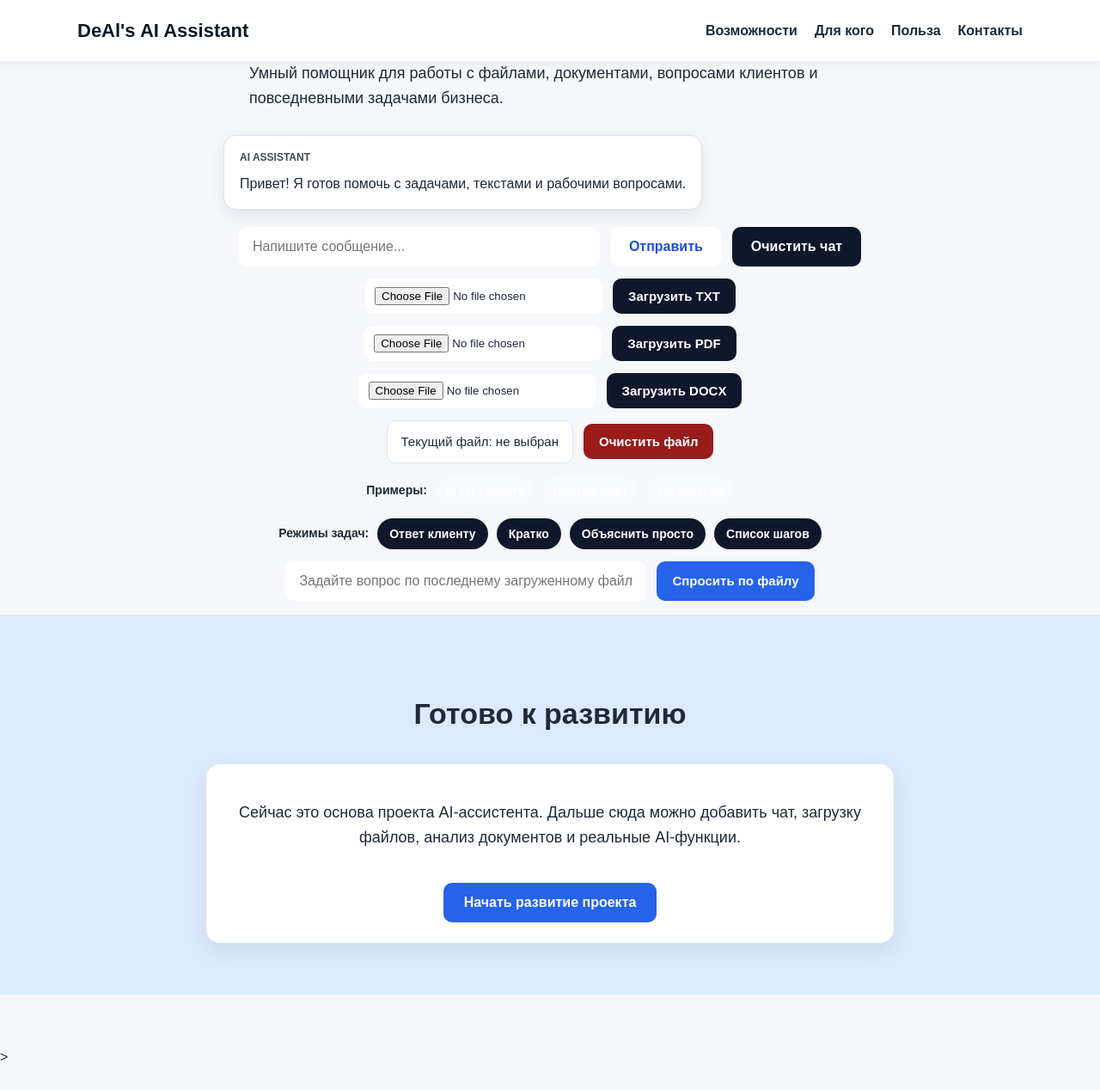
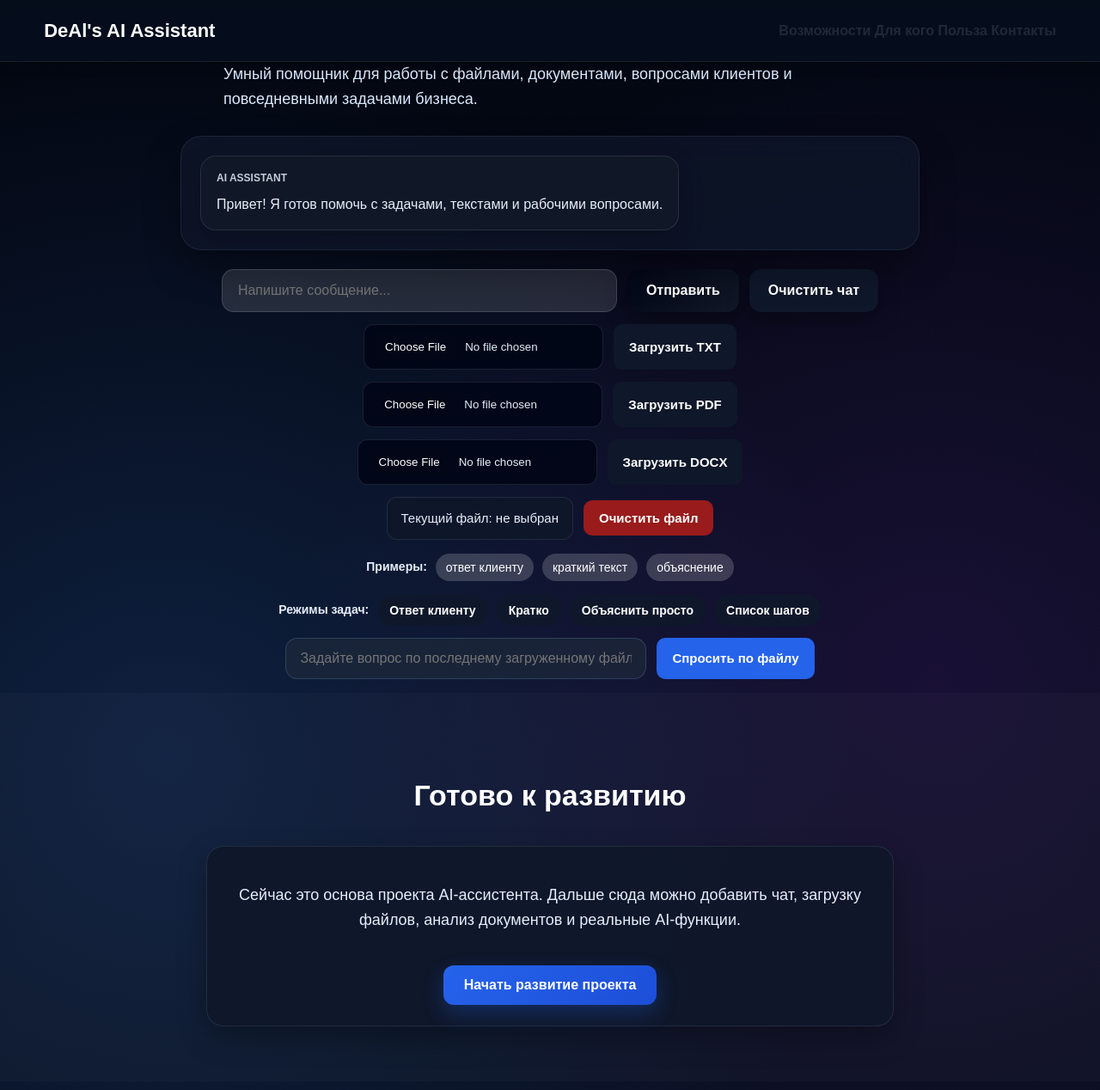
Before and after one commit to danisimo299-star/deals-ai-assistant, a website: page public/index.html in a window 1280 px wide. Shown: the top 1268 px of the page at 86% size. Drawn offline with Linux system fonts and the light colour scheme.

Commit message:
Update interface styles

```diff
--- a/public/script.js
+++ b/public/script.js
@@ -212,6 +212,7 @@ if (uploadDocxButton) {
 
       const data = await response.json();
       addMessage('assistant', 'AI Assistant', data.reply);
+      loadCurrentFileInfo();
     } catch (error) {
       addMessage('assistant', 'AI Assistant', 'Ошибка при загрузке DOCX.');
     }
@@ -238,6 +239,23 @@ if (uploadDocxButton) {
     }
   });
 }
+
+if (clearFileButton) {
+  clearFileButton.addEventListener('click', async () => {
+    try {
+      const response = await fetch('/api/clear-file', {
+        method: 'POST'
+      });
+
+      const data = await response.json();
+      loadCurrentFileInfo();
+      addMessage('assistant', 'AI Assistant', data.reply);
+    } catch (error) {
+      addMessage('assistant', 'AI Assistant', 'Не удалось очистить текущий файл.');
+    }
+  });
+}
+
 
 if (clearChatButton) {
   clearChatButton.addEventListener('click', async () => {
--- a/public/styles.css
+++ b/public/styles.css
@@ -5,9 +5,11 @@
 .navbar {
   position: sticky;
   top: 0;
-  background: white;
-  box-shadow: 0 2px 10px rgba(15, 23, 42, 0.08);
+  background: rgba(8, 17, 32, 0.72);
+  backdrop-filter: blur(10px);
+  box-shadow: 0 2px 16px rgba(0, 0, 0, 0.24);
   z-index: 1000;
+  border-bottom: 1px solid rgba(255, 255, 255, 0.08);
 }
 
 .nav-container {
@@ -20,12 +22,13 @@
 .logo {
   font-size: 22px;
   font-weight: bold;
-  color: #0f172a;
+  color: #ffffff;
 }
 
-.nav-links {
-  display: flex;
-  gap: 20px;
+.nav-links a {
+  text-decoration: none;
+  color: #dbeafe;
+  font-weight: bold;
 }
 
 .nav-links a {
@@ -41,38 +44,45 @@
 body {
   margin: 0;
   font-family: Arial, sans-serif;
-  background: #f5f7fb;
-  color: #1f2937;
+  background:
+    radial-gradient(circle at 15% 20%, rgba(59, 130, 246, 0.18), transparent 22%),
+    radial-gradient(circle at 85% 18%, rgba(147, 51, 234, 0.14), transparent 20%),
+    radial-gradient(circle at 50% 75%, rgba(37, 99, 235, 0.12), transparent 24%),
+    linear-gradient(180deg, #030712 0%, #081120 45%, #0b1220 100%);
+  color: #e5eefb;
   line-height: 1.6;
 }
 
 .container {
-  width: 90%;
-  max-width: 1100px;
+  width: 92%;
+  max-width: 1180px;
   margin: 0 auto;
 }
 
 .hero {
-  background: linear-gradient(135deg, #0f172a, #1d4ed8);
-  color: white;
   text-align: center;
-  padding: 80px 20px;
+  padding: 72px 20px 56px;
+  background: transparent;
 }
 
 .hero h1 {
-  margin: 0 0 16px;
-  font-size: 48px;
+  margin: 0 0 14px;
+  font-size: 52px;
+  line-height: 1.1;
+  color: #ffffff;
 }
 
 .subtitle {
-  font-size: 22px;
-  margin-bottom: 12px;
+  font-size: 20px;
+  margin-bottom: 14px;
+  color: #93c5fd;
 }
 
 .hero-text {
-  max-width: 700px;
+  max-width: 760px;
   margin: 0 auto 28px;
   font-size: 18px;
+  color: #dbeafe;
 }
 
 .hero button {
@@ -123,13 +133,16 @@ body {
 
 
 .demo-form input {
-  width: 320px;
+  width: 460px;
   max-width: 100%;
-  padding: 14px 16px;
+  padding: 15px 18px;
   font-size: 16px;
-  border: none;
-  border-radius: 10px;
+  border: 1px solid rgba(147, 197, 253, 0.18);
+  border-radius: 14px;
   outline: none;
+  background: rgba(30, 41, 59, 0.72);
+  color: white;
+  box-shadow: inset 0 1px 0 rgba(255, 255, 255, 0.04);
 }
 
 .hero button:hover {
@@ -137,17 +150,18 @@ body {
 }
 
 .section {
-  padding: 60px 0;
+  padding: 64px 0;
 }
 
 .alt-section {
-  background: #eef4ff;
+  background: rgba(255, 255, 255, 0.04);
 }
 
 .section h2 {
   text-align: center;
   font-size: 34px;
   margin-bottom: 32px;
+  color: #ffffff;
 }
 
 .cards {
@@ -157,13 +171,13 @@ body {
   justify-content: center;
 }
 
-
-
 .card {
-  background: white;
+  background: rgba(15, 23, 42, 0.9);
+  color: #e5eefb;
   padding: 24px;
-  border-radius: 16px;
-  box-shadow: 0 8px 24px rgba(15, 23, 42, 0.08);
+  border-radius: 20px;
+  box-shadow: 0 14px 34px rgba(0, 0, 0, 0.3);
+  border: 1px solid rgba(71, 85, 105, 0.35);
   height: 100%;
 }
 
@@ -172,6 +186,7 @@ body {
   margin-top: 0;
   margin-bottom: 12px;
   font-size: 24px;
+  color: #ffffff;
 }
 
 .single-card {
@@ -179,8 +194,9 @@ body {
   margin: 0 auto;
   text-align: center;
   font-size: 18px;
+  background: rgba(15, 23, 42, 0.88);
+  color: #e5eefb;
 }
-
 @media (max-width: 900px) {
   .nav-container {
     flex-direction: column;
@@ -205,10 +221,11 @@ body {
   }
 }
 .footer {
-  background: #0f172a;
-  color: white;
+  background: rgba(2, 6, 23, 0.82);
+  color: #94a3b8;
   text-align: center;
-  padding: 24px 20px;
+  padding: 26px 20px;
+  border-top: 1px solid rgba(71, 85, 105, 0.2);
 }
 
 .footer p {
@@ -216,7 +233,10 @@ body {
   font-size: 15px;
 }
 .cta-section {
-  background: #dbeafe;
+  background: rgba(255, 255, 255, 0.02);
+}
+.cta-section h2 {
+  color: #ffffff;
 }
 
 .cta-button {
@@ -224,11 +244,12 @@ body {
   padding: 14px 24px;
   font-size: 16px;
   border: none;
-  background: #2563eb;
+  background: linear-gradient(135deg, #2563eb, #1d4ed8);
   color: white;
-  border-radius: 10px;
+  border-radius: 12px;
   cursor: pointer;
   font-weight: bold;
+  box-shadow: 0 10px 24px rgba(37, 99, 235, 0.28);
 }
 
 .cta-button:hover {
@@ -259,33 +280,39 @@ body {
 }
 
 .chat-box {
-  max-width: 760px;
-  margin: 24px auto 0;
+  max-width: 860px;
+  margin: 28px auto 0;
   display: flex;
   flex-direction: column;
   gap: 14px;
+  padding: 22px;
+  background: rgba(15, 23, 42, 0.78);
+  border: 1px solid rgba(148, 163, 184, 0.12);
+  border-radius: 24px;
+  backdrop-filter: blur(14px);
+  box-shadow: 0 20px 40px rgba(0, 0, 0, 0.35);
 }
 
 .chat-message {
   padding: 16px 18px;
-  border-radius: 14px;
+  border-radius: 18px;
   max-width: 85%;
-  box-shadow: 0 6px 18px rgba(15, 23, 42, 0.08);
+  box-shadow: 0 10px 30px rgba(0, 0, 0, 0.18);
   line-height: 1.6;
 }
 
 .chat-message.user {
   align-self: flex-end;
-  background: #2563eb;
+  background: linear-gradient(135deg, #2563eb, #1d4ed8);
   color: white;
   text-align: left;
 }
 
 .chat-message.assistant {
   align-self: flex-start;
-  background: white;
-  color: #1f2937;
-  border: 1px solid #dbe3f0;
+  background: rgba(17, 24, 39, 0.96);
+  color: #e5eefb;
+  border: 1px solid rgba(71, 85, 105, 0.4);
 }
 
 .message-label {
@@ -305,28 +332,31 @@ body {
   justify-content: center;
   gap: 12px;
   flex-wrap: wrap;
-  margin-top: 20px;
+  margin-top: 22px;
 }
 
 .demo-form input {
-  width: 420px;
+  width: 460px;
   max-width: 100%;
-  padding: 14px 16px;
+  padding: 15px 18px;
   font-size: 16px;
-  border: none;
-  border-radius: 10px;
+  border: 1px solid rgba(255, 255, 255, 0.14);
+  border-radius: 14px;
   outline: none;
+  background: rgba(255, 255, 255, 0.12);
+  color: white;
 }
 
 .demo-form button {
   padding: 14px 22px;
   font-size: 16px;
   border: none;
-  background: white;
-  color: #1d4ed8;
-  border-radius: 10px;
+  background: linear-gradient(135deg, #020617, #111827);
+  color: white;
+  border-radius: 14px;
   cursor: pointer;
   font-weight: bold;
+  box-shadow: 0 10px 24px rgba(0, 0, 0, 0.35);
 }
 
 #clear-chat-btn {
@@ -362,10 +392,20 @@ body {
 }
 
 .file-form input[type="file"] {
-  background: white;
-  color: #1f2937;
+  background: rgba(2, 6, 23, 0.92);
+  color: #e5eefb;
   padding: 10px 12px;
-  border-radius: 10px;
+  border-radius: 12px;
+  border: 1px solid rgba(71, 85, 105, 0.35);
+}
+.file-form input[type="file"]::file-selector-button {
+  background: #020617;
+  color: white;
+  border: none;
+  padding: 8px 12px;
+  border-radius: 8px;
+  margin-right: 10px;
+  cursor: pointer;
 }
 
 .file-form button {
@@ -396,9 +436,11 @@ body {
   max-width: 100%;
   padding: 14px 16px;
   font-size: 16px;
-  border: none;
-  border-radius: 10px;
+  border: 1px solid rgba(147, 197, 253, 0.18);
+  border-radius: 14px;
   outline: none;
+  background: rgba(30, 41, 59, 0.72);
+  color: white;
 }
 
 .file-question-form button {
@@ -455,12 +497,12 @@ body {
 }
 
 #current-file-text {
-  background: white;
-  color: #1f2937;
+  background: rgba(15, 23, 42, 0.92);
+  color: #e5eefb;
   padding: 12px 16px;
-  border-radius: 10px;
+  border-radius: 12px;
   font-size: 15px;
-  border: 1px solid #dbe3f0;
+  border: 1px solid rgba(71, 85, 105, 0.35);
 }
 
 #clear-file-btn {
```
